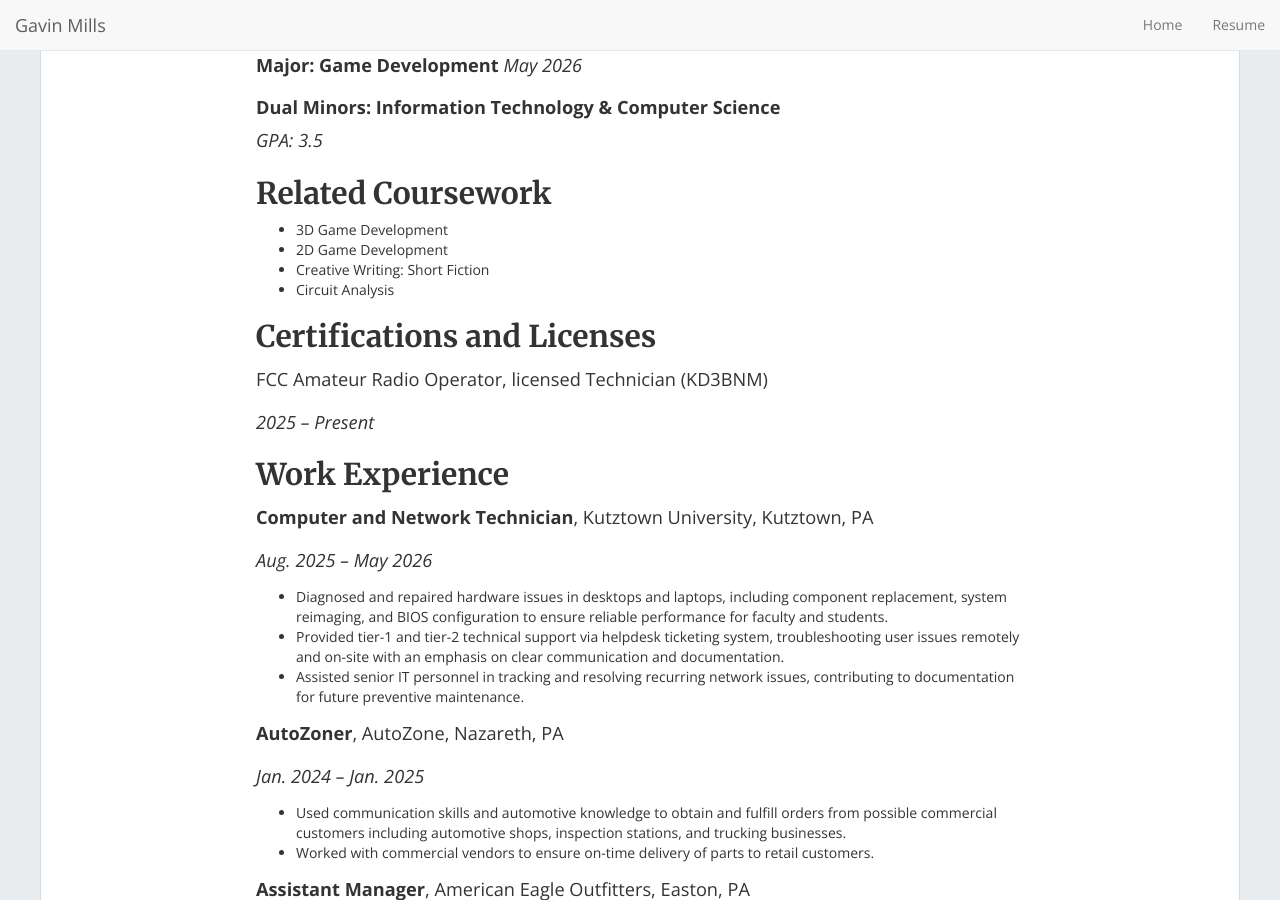
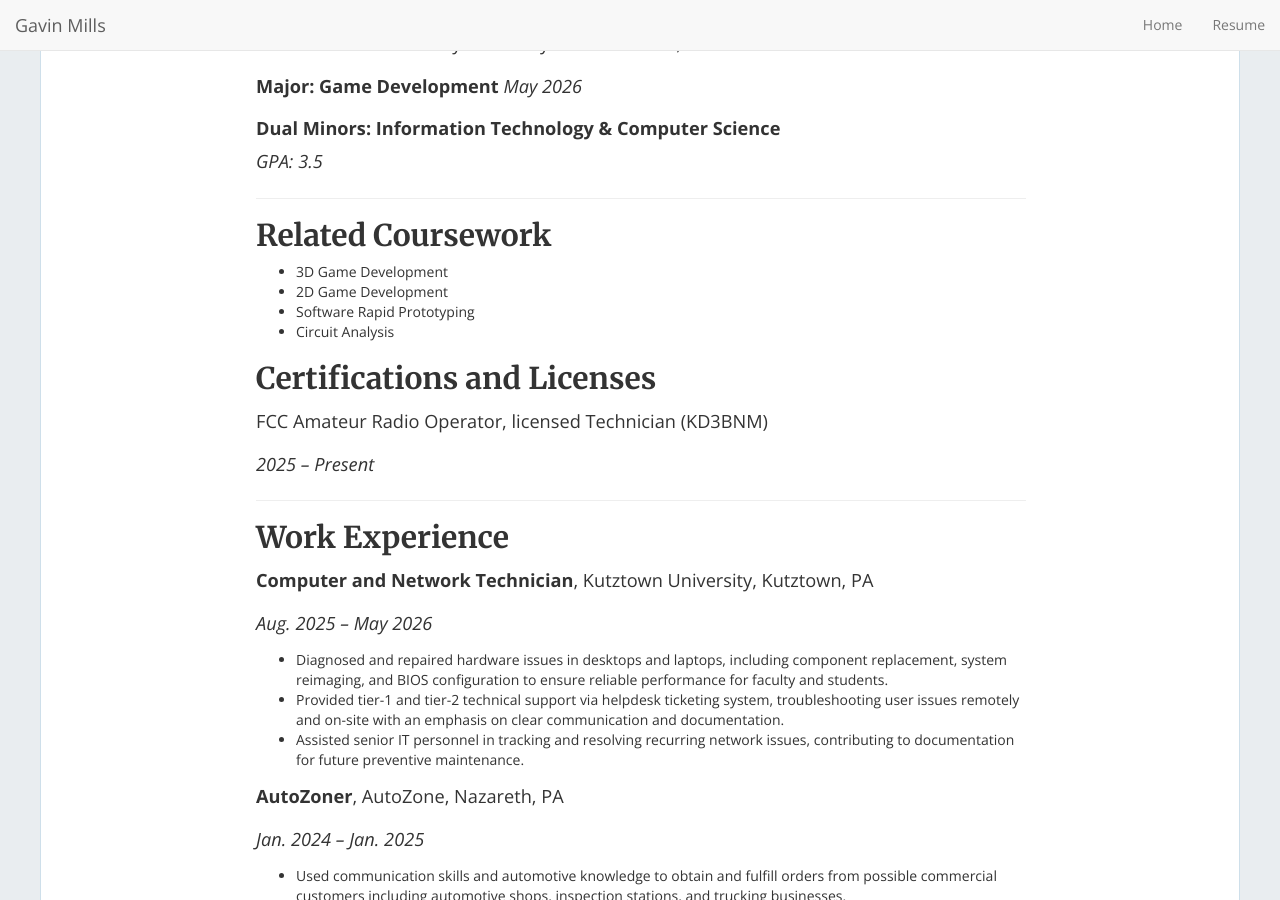
Before and after one commit to GMill728/gmill728.github.io, a Jekyll site: the page built from docs/resume.md, in a window 1280 px wide and 900 px high, scrolled down 552 px. Built offline with Jekyll 4.4.1, drawn with Linux system fonts in a browser that asks for light colours; nearby versions of some CDN libraries; our own code applies the rules of GitHub Pages for plain Markdown files.

Commit message:
Update resume.md

```diff
--- a/docs/resume.md
+++ b/docs/resume.md
@@ -22,6 +22,7 @@ pagination:
   Game development senior with a background in IT and computer science, seeking a technical or creative
   role to design and build high-quality, innovative interactive experiences.
 
+---
 
 ## Education
   B.S. Kutztown University of Pennsylvania _Kutztown, PA_
@@ -31,16 +32,20 @@ pagination:
   **Dual Minors: Information Technology & Computer Science**
   <br/>_GPA: 3.5_
 
+---
+
 ## Related Coursework
   * 3D Game Development
   * 2D Game Development
-  * Creative Writing: Short Fiction
+  * Software Rapid Prototyping
   * Circuit Analysis
 
 ## Certifications and Licenses
   FCC Amateur Radio Operator, licensed Technician (KD3BNM)
 
   _2025 – Present_
+
+---
 
 ## Work Experience
 
@@ -71,6 +76,8 @@ pagination:
     improved customer loyalty, resulting in increased sales and repeat business.
   * Helped train new team members on company policies and customer service.
 
+---
+
 ## Campus Involvement
 
 **IGDA**
```
